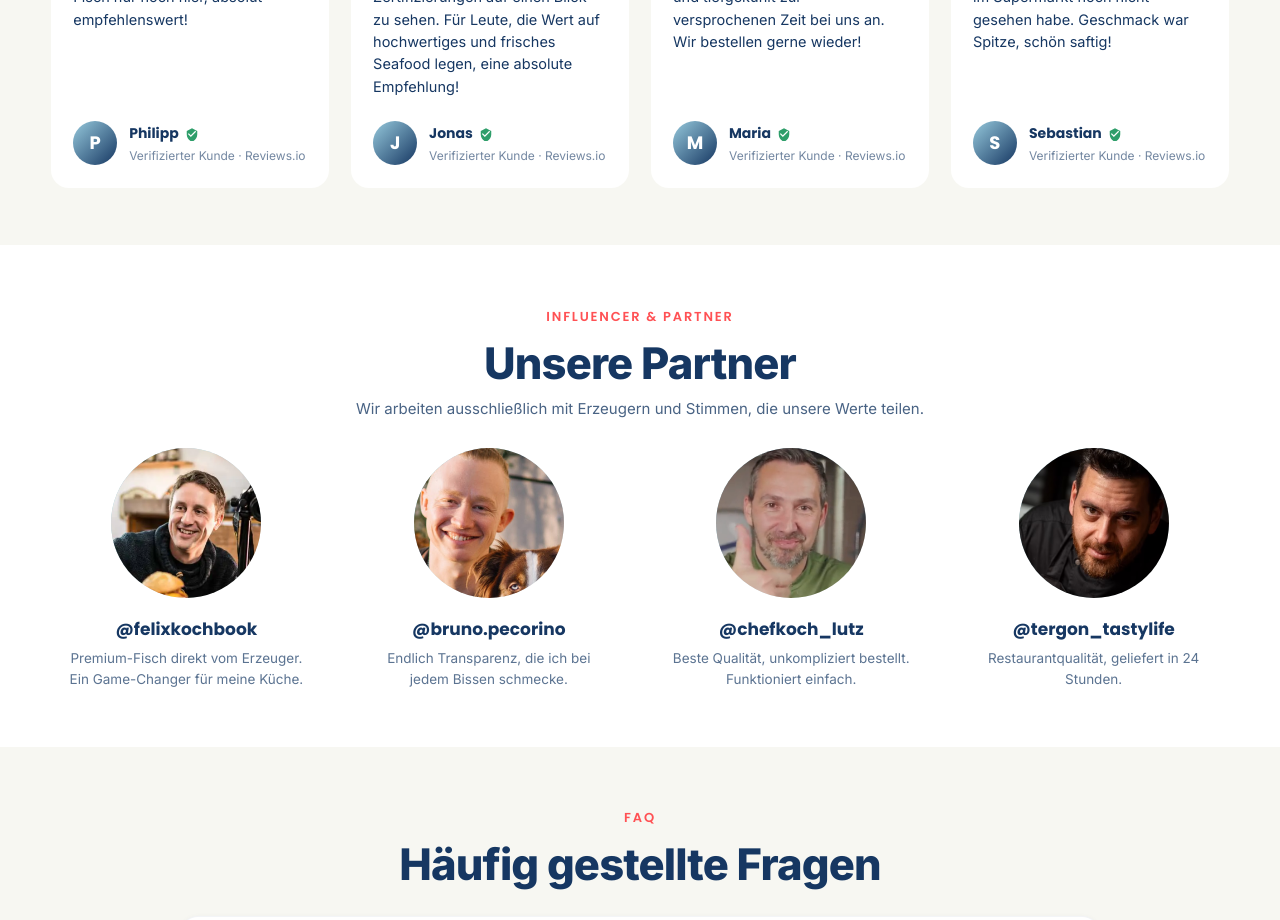
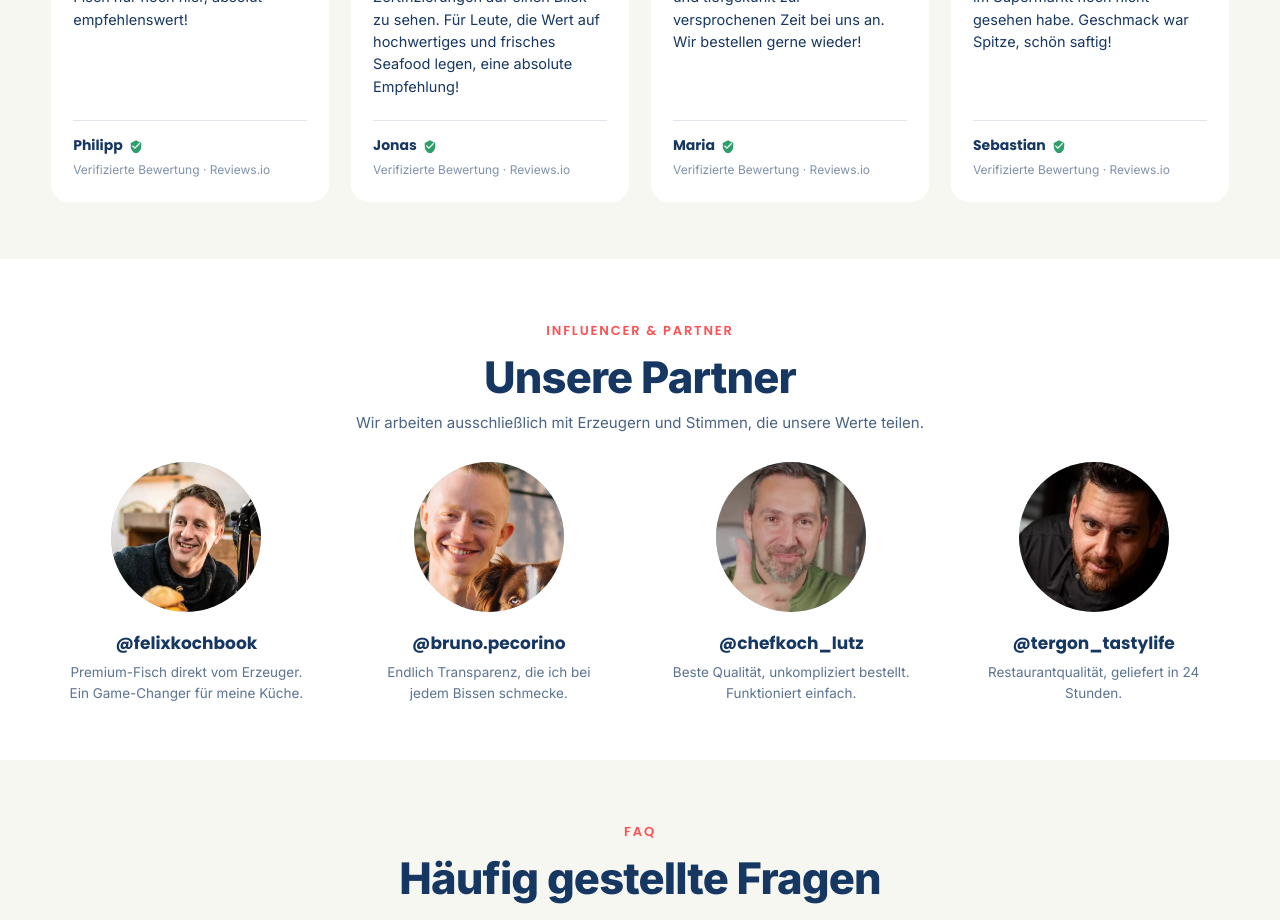
Before and after one commit to alwaworkk-ship-it/blue2me, a plain HTML site: page index.html in a window 1280 px wide. Shown: the part 4880-5800 px from the top of the page. Drawn offline with Linux system fonts and the light colour scheme; no server answers; a web font is replaced by a local one.

Commit message:
Testimonials: clean minimal layout, no avatar frame

```diff
--- a/assets/global.css
+++ b/assets/global.css
@@ -1442,19 +1442,19 @@ h1, h2, h3, h4, h5, h6 { margin: 0 0 .4em; font-family: var(--font-heading); fon
 }
 .testimonial__stars { color: #ffb800; letter-spacing: 2px; margin-bottom: 14px; font-size: 16px; }
 .testimonial p { font-size: 14.5px; line-height: 1.55; color: var(--b2m-navy); margin-bottom: 22px; flex-grow: 1; }
-.testimonial__author { display: flex; align-items: center; gap: 12px; }
-.testimonial__initial {
-  width: 44px; height: 44px;
-  border-radius: 50%;
-  background: linear-gradient(135deg, var(--b2m-cyan), var(--b2m-navy));
-  color: #fff;
-  display: flex; align-items: center; justify-content: center;
-  font-family: var(--font-ui); font-weight: 700; font-size: 18px;
-  flex-shrink: 0;
-}
-.testimonial__author strong { font-size: 14px; font-family: var(--font-ui); font-weight: 700; display: inline-flex; align-items: center; gap: 6px; }
-.testimonial__author strong svg { color: #2e9e6a; }
-.testimonial__author small { font-size: 12px; color: rgba(22,55,98,.6); display: block; margin-top: 2px; }
+.testimonial__author {
+  display: flex; flex-direction: column; gap: 4px;
+  padding-top: 14px;
+  border-top: 1px solid rgba(22,55,98,.12);
+  margin-top: auto;
+}
+.testimonial__name {
+  display: inline-flex; align-items: center; gap: 6px;
+  font-family: var(--font-ui); font-weight: 700; font-size: 14px;
+  color: var(--b2m-navy);
+}
+.testimonial__name svg { color: #2e9e6a; flex-shrink: 0; }
+.testimonial__source { font-size: 12px; color: rgba(22,55,98,.55); }
 
 @media (max-width: 1100px) { .testimonials__grid { grid-template-columns: repeat(2, 1fr); } }
 @media (max-width: 600px)  { .testimonials__grid { grid-template-columns: 1fr; } }
--- a/index.html
+++ b/index.html
@@ -299,25 +299,25 @@
         <span class="testimonial__quote-mark">&ldquo;</span>
         <div class="testimonial__stars">★★★★★</div>
         <p>Wunderbarer Geschmack und top Qualität! Die Fischsorten sind abwechslungsreich, die Lieferung erfolgt schnell und sicher, und selbst das Verpackungsdesign überzeugt. Ich bestelle meinen Fisch nur noch hier, absolut empfehlenswert!</p>
-        <div class="testimonial__author"><div class="testimonial__initial" aria-hidden="true">P</div><div><strong>Philipp <svg width="14" height="14" viewBox="0 0 24 24" fill="currentColor" aria-label="Verifiziert"><path d="M12 2 3 7v6c0 5.55 3.84 10.74 9 12 5.16-1.26 9-6.45 9-12V7l-9-5zm-2 15-5-5 1.41-1.41L10 14.17l7.59-7.59L19 8l-9 9z"/></svg></strong><small>Verifizierter Kunde · Reviews.io</small></div></div>
+        <div class="testimonial__author"><span class="testimonial__name">Philipp <svg width="14" height="14" viewBox="0 0 24 24" fill="currentColor" aria-label="Verifiziert"><path d="M12 2 3 7v6c0 5.55 3.84 10.74 9 12 5.16-1.26 9-6.45 9-12V7l-9-5zm-2 15-5-5 1.41-1.41L10 14.17l7.59-7.59L19 8l-9 9z"/></svg></span><span class="testimonial__source">Verifizierte Bewertung · Reviews.io</span></div>
       </article>
       <article class="testimonial">
         <span class="testimonial__quote-mark">&ldquo;</span>
         <div class="testimonial__stars">★★★★★</div>
         <p>Wir haben die White Tiger Garnelen bestellt und damit eine super leckere Pasta gezaubert. Bestellvorgang super einfach, und gerade für uns war es schön, direkt auch die Herkunft und Zertifizierungen auf einen Blick zu sehen. Für Leute, die Wert auf hochwertiges und frisches Seafood legen, eine absolute Empfehlung!</p>
-        <div class="testimonial__author"><div class="testimonial__initial" aria-hidden="true">J</div><div><strong>Jonas <svg width="14" height="14" viewBox="0 0 24 24" fill="currentColor" aria-label="Verifiziert"><path d="M12 2 3 7v6c0 5.55 3.84 10.74 9 12 5.16-1.26 9-6.45 9-12V7l-9-5zm-2 15-5-5 1.41-1.41L10 14.17l7.59-7.59L19 8l-9 9z"/></svg></strong><small>Verifizierter Kunde · Reviews.io</small></div></div>
+        <div class="testimonial__author"><span class="testimonial__name">Jonas <svg width="14" height="14" viewBox="0 0 24 24" fill="currentColor" aria-label="Verifiziert"><path d="M12 2 3 7v6c0 5.55 3.84 10.74 9 12 5.16-1.26 9-6.45 9-12V7l-9-5zm-2 15-5-5 1.41-1.41L10 14.17l7.59-7.59L19 8l-9 9z"/></svg></span><span class="testimonial__source">Verifizierte Bewertung · Reviews.io</span></div>
       </article>
       <article class="testimonial">
         <span class="testimonial__quote-mark">&ldquo;</span>
         <div class="testimonial__stars">★★★★★</div>
         <p>Wir haben die Filet Probierbox bestellt und sind wirklich begeistert! Wir haben selten so guten Fisch gegessen. Unglaublich frisch und lecker. Die Filets kamen hochwertig verpackt und tiefgekühlt zur versprochenen Zeit bei uns an. Wir bestellen gerne wieder!</p>
-        <div class="testimonial__author"><div class="testimonial__initial" aria-hidden="true">M</div><div><strong>Maria <svg width="14" height="14" viewBox="0 0 24 24" fill="currentColor" aria-label="Verifiziert"><path d="M12 2 3 7v6c0 5.55 3.84 10.74 9 12 5.16-1.26 9-6.45 9-12V7l-9-5zm-2 15-5-5 1.41-1.41L10 14.17l7.59-7.59L19 8l-9 9z"/></svg></strong><small>Verifizierter Kunde · Reviews.io</small></div></div>
+        <div class="testimonial__author"><span class="testimonial__name">Maria <svg width="14" height="14" viewBox="0 0 24 24" fill="currentColor" aria-label="Verifiziert"><path d="M12 2 3 7v6c0 5.55 3.84 10.74 9 12 5.16-1.26 9-6.45 9-12V7l-9-5zm-2 15-5-5 1.41-1.41L10 14.17l7.59-7.59L19 8l-9 9z"/></svg></span><span class="testimonial__source">Verifizierte Bewertung · Reviews.io</span></div>
       </article>
       <article class="testimonial">
         <span class="testimonial__quote-mark">&ldquo;</span>
         <div class="testimonial__stars">★★★★★</div>
         <p>Die Sendung kam am Donnerstag-Vormittag direkt an die Wohnungstür. Alles tiefgekühlt, super tolle Verarbeitung und besonders große Filetstücke, welche ich so im Supermarkt noch nicht gesehen habe. Geschmack war Spitze, schön saftig!</p>
-        <div class="testimonial__author"><div class="testimonial__initial" aria-hidden="true">S</div><div><strong>Sebastian <svg width="14" height="14" viewBox="0 0 24 24" fill="currentColor" aria-label="Verifiziert"><path d="M12 2 3 7v6c0 5.55 3.84 10.74 9 12 5.16-1.26 9-6.45 9-12V7l-9-5zm-2 15-5-5 1.41-1.41L10 14.17l7.59-7.59L19 8l-9 9z"/></svg></strong><small>Verifizierter Kunde · Reviews.io</small></div></div>
+        <div class="testimonial__author"><span class="testimonial__name">Sebastian <svg width="14" height="14" viewBox="0 0 24 24" fill="currentColor" aria-label="Verifiziert"><path d="M12 2 3 7v6c0 5.55 3.84 10.74 9 12 5.16-1.26 9-6.45 9-12V7l-9-5zm-2 15-5-5 1.41-1.41L10 14.17l7.59-7.59L19 8l-9 9z"/></svg></span><span class="testimonial__source">Verifizierte Bewertung · Reviews.io</span></div>
       </article>
     </div>
   </div>
```
